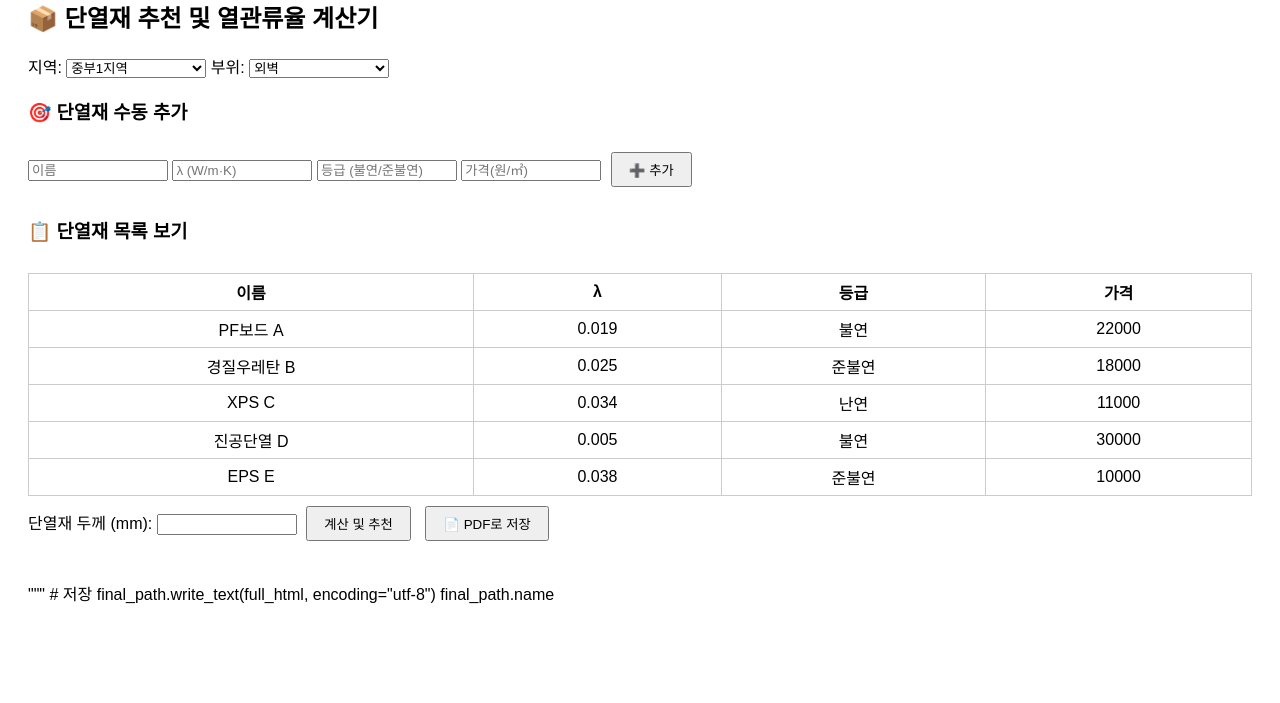
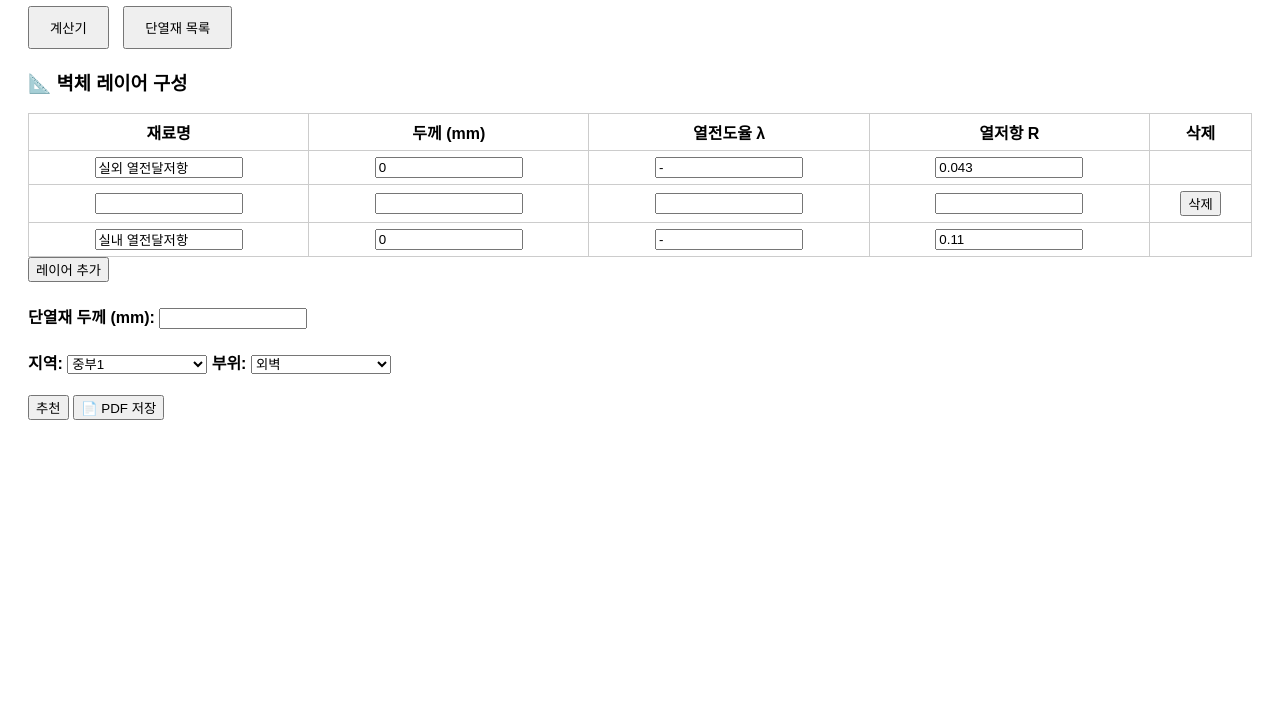
Before and after one commit to leejunwoo0525/insulation-calculator, a plain HTML site: page index.html in a window 1280 px wide. Shown: the part 97-800 px from the top of the page. Drawn offline with Linux system fonts and the light colour scheme.

Commit message:
index.html 05.24_2

```diff
--- a/index.html
+++ b/index.html
@@ -1,9 +1,3 @@
-# 전체 HTML 계산기 최종버전 (DB + PDF + 등급 + 추가 입력 + 테이블 출력 포함)
-# 파일 경로 설정
-final_path = Path("/mnt/data/index_final_full_program.html")
-
-# HTML 코드 작성 (요약 없이 전체 기능 포함 코드)
-full_html = """
 <!DOCTYPE html>
 <html lang="ko">
 <head>
@@ -12,58 +6,102 @@ full_html = """
   <title>단열재 추천 계산기</title>
   <style>
     body { font-family: sans-serif; padding: 20px; }
-    table { border-collapse: collapse; margin-top: 10px; width: 100%; }
+    .tab { display: none; }
+    .tab.active { display: block; }
+    button.tab-btn { margin-right: 10px; padding: 10px 20px; }
+    table { border-collapse: collapse; width: 100%; margin-top: 10px; }
     th, td { border: 1px solid #ccc; padding: 6px 10px; text-align: center; }
     input, select { width: 140px; }
-    button { margin: 10px 5px; padding: 6px 16px; }
-    tr.selected { background-color: #e0f0ff; }
     .grade-A { background-color: #d4f8cc; }
     .grade-B { background-color: #fff8b2; }
     .grade-C { background-color: #ffe0b2; }
     .grade-D { background-color: #f8cccc; }
-    #result, #insulationTable { margin-top: 30px; }
+    #result { margin-top: 30px; }
   </style>
 </head>
 <body>
 
-<h2>📦 단열재 추천 및 열관류율 계산기</h2>
+<h2>📦 단열재 추천 계산기</h2>
+<div>
+  <button class="tab-btn" onclick="switchTab('calculator')">계산기</button>
+  <button class="tab-btn" onclick="switchTab('database')">단열재 목록</button>
+</div>
 
-<label>지역:
+<!-- 📐 계산기 탭 -->
+<div id="calculator" class="tab active">
+  <h3>📐 벽체 레이어 구성</h3>
+  <table id="layerTable">
+    <thead>
+      <tr>
+        <th>재료명</th>
+        <th>두께 (mm)</th>
+        <th>열전도율 λ</th>
+        <th>열저항 R</th>
+        <th>삭제</th>
+      </tr>
+    </thead>
+    <tbody>
+      <tr class="fixed-layer">
+        <td><input type="text" value="실외 열전달저항" readonly /></td>
+        <td><input type="number" value="0" readonly /></td>
+        <td><input type="text" value="-" readonly /></td>
+        <td><input type="number" value="0.043" readonly class="resistance" /></td>
+        <td></td>
+      </tr>
+      <tr onclick="selectRow(this)">
+        <td><input type="text" /></td>
+        <td><input type="number" oninput="updateResistance(this)" /></td>
+        <td><input type="number" oninput="updateResistance(this)" /></td>
+        <td><input type="number" readonly class="resistance" /></td>
+        <td><button onclick="removeRow(this)">삭제</button></td>
+      </tr>
+      <tr class="fixed-layer">
+        <td><input type="text" value="실내 열전달저항" readonly /></td>
+        <td><input type="number" value="0" readonly /></td>
+        <td><input type="text" value="-" readonly /></td>
+        <td><input type="number" value="0.11" readonly class="resistance" /></td>
+        <td></td>
+      </tr>
+    </tbody>
+  </table>
+  <button onclick="addRow()">레이어 추가</button>
+
+  <h4>단열재 두께 (mm): <input type="number" id="insulationThickness"></h4>
+  <h4>지역:
     <select id="region">
-    <option value="중부1">중부1지역</option>
-    <option value="중부2">중부2지역</option>
-    <option value="남부">남부지역</option>
-    <option value="제주">제주도</option>
+      <option value="중부1">중부1</option>
+      <option value="중부2">중부2</option>
+      <option value="남부">남부</option>
+      <option value="제주">제주</option>
     </select>
-</label>
-
-<label>부위:
+    부위:
     <select id="zone">
       <option value="외벽">외벽</option>
       <option value="지붕">지붕</option>
       <option value="바닥">바닥</option>
     </select>
-</label>
+  </h4>
+  <button onclick="calculate()">추천</button>
+  <button onclick="window.print()">📄 PDF 저장</button>
 
-<h3>🎯 단열재 수동 추가</h3>
-<input type="text" id="newName" placeholder="이름">
-<input type="number" id="newLambda" placeholder="λ (W/m·K)">
-<input type="text" id="newGrade" placeholder="등급 (불연/준불연)">
-<input type="number" id="newPrice" placeholder="가격(원/㎡)">
-<button onclick="addCustomInsulation()">➕ 추가</button>
+  <div id="result"></div>
+</div>
 
-<h3>📋 단열재 목록 보기</h3>
+<!-- 📋 단열재 목록 탭 -->
+<div id="database" class="tab">
+  <h3>📋 단열재 목록</h3>
   <table id="insulationTable">
     <thead><tr><th>이름</th><th>λ</th><th>등급</th><th>가격</th></tr></thead>
     <tbody></tbody>
   </table>
 
-<label>단열재 두께 (mm):</label>
-<input type="number" id="insulationThickness" />
-<button onclick="calculate()">계산 및 추천</button>
-<button onclick="window.print()">📄 PDF로 저장</button>
-
-<div id="result"></div>
+  <h4>➕ 단열재 추가</h4>
+  <input type="text" id="newName" placeholder="이름">
+  <input type="number" id="newLambda" placeholder="λ (W/m·K)">
+  <input type="text" id="newGrade" placeholder="등급">
+  <input type="number" id="newPrice" placeholder="가격(원/㎡)">
+  <button onclick="addCustomInsulation()">추가</button>
+</div>
 
 <script>
 const uStandardTable = {
@@ -75,10 +113,45 @@ const uStandardTable = {
 let insulationList = [
   {name: "PF보드 A", lambda: 0.019, grade: "불연", price: 22000},
   {name: "경질우레탄 B", lambda: 0.025, grade: "준불연", price: 18000},
-  {name: "XPS C", lambda: 0.034, grade: "난연", price: 11000},
-  {name: "진공단열 D", lambda: 0.005, grade: "불연", price: 30000},
-  {name: "EPS E", lambda: 0.038, grade: "준불연", price: 10000}
+  {name: "XPS C", lambda: 0.034, grade: "난연", price: 11000}
 ];
+
+function switchTab(id) {
+  document.querySelectorAll('.tab').forEach(tab => tab.classList.remove('active'));
+  document.getElementById(id).classList.add('active');
+}
+
+function updateResistance(input) {
+  const row = input.closest("tr");
+  const t = parseFloat(row.cells[1].querySelector('input').value) / 1000;
+  const l = parseFloat(row.cells[2].querySelector('input').value);
+  const R = row.cells[3].querySelector('input');
+  if (!isNaN(t) && !isNaN(l) && l > 0) R.value = (t / l).toFixed(3);
+  else R.value = '';
+}
+
+function addRow() {
+  const tbody = document.querySelector("#layerTable tbody");
+  const row = document.createElement("tr");
+  row.setAttribute("onclick", "selectRow(this)");
+  row.innerHTML = `
+    <td><input type="text" /></td>
+    <td><input type="number" oninput="updateResistance(this)" /></td>
+    <td><input type="number" oninput="updateResistance(this)" /></td>
+    <td><input type="number" readonly class="resistance" /></td>
+    <td><button onclick="removeRow(this)">삭제</button></td>`;
+  tbody.insertBefore(row, tbody.lastElementChild);
+}
+
+function removeRow(btn) {
+  const row = btn.closest("tr");
+  row.remove();
+}
+
+function selectRow(row) {
+  document.querySelectorAll("#layerTable tr").forEach(r => r.classList.remove("selected"));
+  row.classList.add("selected");
+}
 
 function updateInsulationTable() {
   const tbody = document.querySelector("#insulationTable tbody");
@@ -102,6 +175,43 @@ function addCustomInsulation() {
   updateInsulationTable();
 }
 
+function calculate() {
+  const region = document.getElementById('region').value;
+  const zone = document.getElementById('zone').value;
+  const thickness = parseFloat(document.getElementById('insulationThickness').value) / 1000;
+
+  let R_wall = 0;
+  document.querySelectorAll(".resistance").forEach(r => {
+    const val = parseFloat(r.value);
+    if (!isNaN(val)) R_wall += val;
+  });
+
+  const U_target = uStandardTable[zone][region];
+  const R_required = 1 / U_target;
+  const R_needed = R_required - R_wall;
+  const lambda_max = thickness / R_needed;
+
+  const resultDiv = document.getElementById("result");
+  resultDiv.innerHTML = `
+    <p>📌 기준 열관류율: <b>${U_target} W/㎡·K</b></p>
+    <p>🧮 현재 벽체 열관류율 (U): <b>${(1 / R_wall).toFixed(3)} W/㎡·K</b></p>
+    <p>🎯 필요한 λ ≤ <b>${lambda_max.toFixed(3)} W/m·K</b></p>
+    <h3>✅ 추천 단열재 (이름순)</h3>
+  `;
+
+  const ul = document.createElement("ul");
+  insulationList
+    .filter(ins => ins.lambda <= lambda_max)
+    .sort((a, b) => a.name.localeCompare(b.name))
+    .forEach(ins => {
+      const li = document.createElement("li");
+      li.textContent = `${ins.name} (λ=${ins.lambda}, ${ins.grade}, ${ins.price}원/㎡)`;
+      li.className = getGradeClass(ins.lambda);
+      ul.appendChild(li);
+    });
+  resultDiv.appendChild(ul);
+}
+
 function getGradeClass(lambda) {
   if (lambda <= 0.034) return 'grade-A';
   if (lambda <= 0.040) return 'grade-B';
@@ -109,42 +219,7 @@ function getGradeClass(lambda) {
   return 'grade-D';
 }
 
-function calculate() {
-  const region = document.getElementById('region').value;
-  const zone = document.getElementById('zone').value;
-  const thickness = parseFloat(document.getElementById('insulationThickness').value) / 1000;
-  const U_target = uStandardTable[zone][region];
-  const R_required = 1 / U_target;
-
-  const R_wall = 0.043 + 0.11;
-  const R_needed = R_required - R_wall;
-  const lambda_max = thickness / R_needed;
-
-  const resultDiv = document.getElementById("result");
-  resultDiv.innerHTML = `
-    <p>📌 기준 열관류율: <b>${U_target} W/㎡·K</b></p>
-    <p>🧮 현재 벽체 열관류율 (U): <b>${(1 / (R_wall)).toFixed(3)} W/㎡·K</b></p>
-    <p>🎯 필요한 λ ≤ <b>${lambda_max.toFixed(3)} W/m·K</b></p>
-    <h3>✅ 조건 만족 단열재</h3>`;
-
-  const ul = document.createElement("ul");
-  for (const ins of insulationList) {
-    if (ins.lambda <= lambda_max) {
-      const li = document.createElement("li");
-      li.textContent = `${ins.name} (λ=${ins.lambda}, ${ins.grade}, ${ins.price}원/㎡)`;
-      li.className = getGradeClass(ins.lambda);
-      ul.appendChild(li);
-    }
-  }
-  resultDiv.appendChild(ul);
-}
-
 updateInsulationTable();
 </script>
 </body>
 </html>
-"""
-
-# 저장
-final_path.write_text(full_html, encoding="utf-8")
-final_path.name
```
Lines whose indentation alone changed are shown as unchanged.
